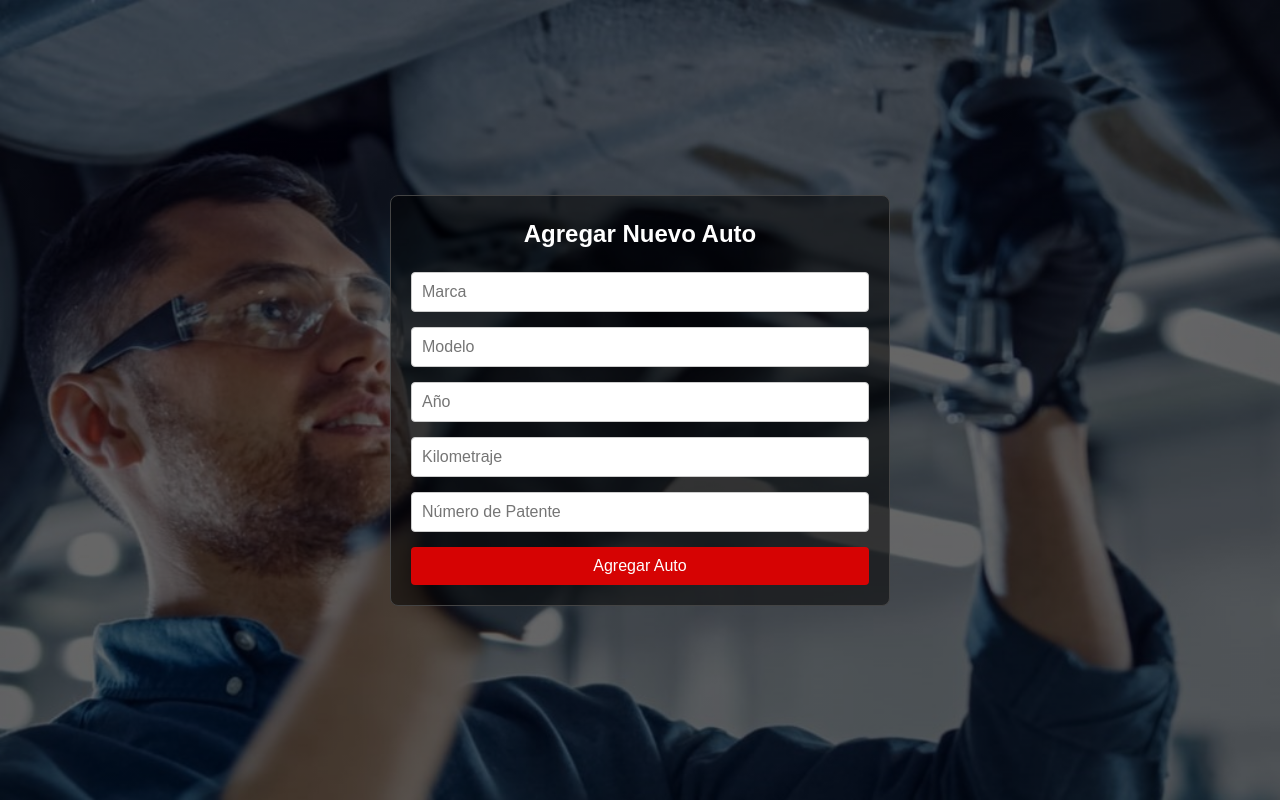
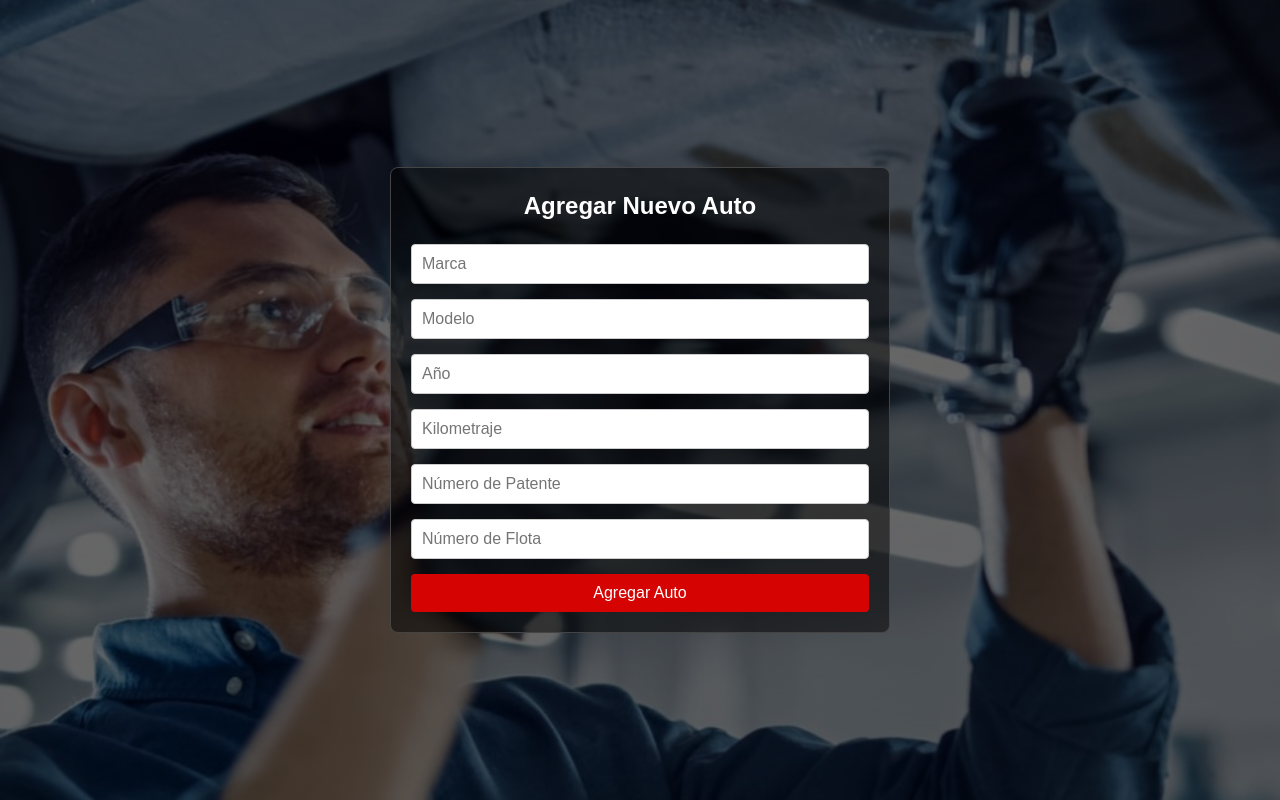
Before and after one commit to romanaq0207/radiadorSpringTp, a React (Vite) app: page /agregar-auto in a window 1280 px wide. Built offline with nearby package versions, Linux system fonts and the light colour scheme.

Commit message:
agregado numero de flota

```diff
--- a/src/Pages/AddAuto.jsx
+++ b/src/Pages/AddAuto.jsx
@@ -13,6 +13,7 @@ function AddAuto() {
         anio: '',
         kilometraje: '',
         nro_patente: '',
+        nro_flota: '',
     });
     const [qrCodeValue, setQrCodeValue] = useState('');
     const qrRef = useRef(null); // Usado para referenciar el QRCode
@@ -54,7 +55,6 @@ function AddAuto() {
             const autoId = response.data.id; // Obtén el ID del nuevo auto
             const qrUrl = `${API_BASE_URL}/autos/${autoId}`; // Genera la URL del QR
             setQrCodeValue(qrUrl); // Asigna la URL como valor del QR
-            // navigate('/'); // Redirige a la página principal
         })
         .catch(error => {
             console.error('Error al agregar auto:', error);
@@ -114,6 +114,14 @@ function AddAuto() {
                 value={autoData.nro_patente}
                 onChange={handleInputChange}
             />
+            {/* Campo para el número de flota */}
+            <input
+                type="text"
+                name="nro_flota"
+                placeholder="Número de Flota"
+                value={autoData.nro_flota}
+                onChange={handleInputChange}
+            />
             <button onClick={handleAddAuto}>Agregar Auto</button>
 
             {/* Generar el código QR basado en la URL del auto */}
```
Also changed, not shown: 1 other file (tests, documents, lock files or other folders).
